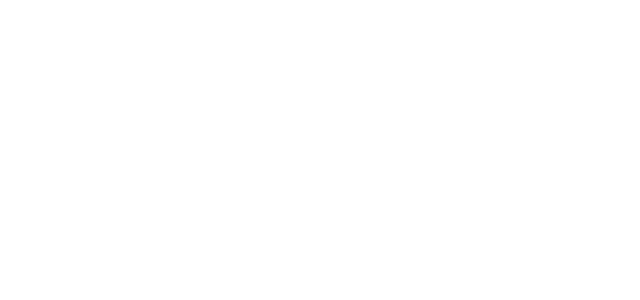
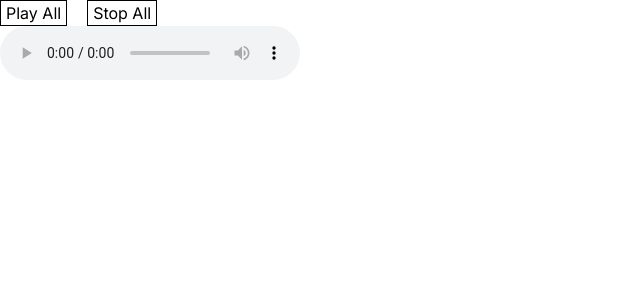
Before and after one commit to tobyhogan/track-stem-mixer, a Next.js app: page / in a window 1280 px wide. Shown: the top 300 px of the page, without its empty margins (0-640 px from the left). Built offline with nearby package versions, Linux system fonts and the light colour scheme.

Commit message:
worked more on reducing

```diff
--- a/src/app/components/track.tsx
+++ b/src/app/components/track.tsx
@@ -1,36 +1,14 @@
-'use client';
-
-import React, { useEffect, useState, useRef, useMemo } from "react";
-import ReactDOM from 'react-dom';
 
 
 
-const Track = ({ src, isPlaying }) => {
+const AudioTrack = (src) => {
+    return (
+      <div>
+        <audio controls src={src}>
 
-    // Hooks //
-
-    const audio = useMemo(() => {
-
-        return new Audio(src)
-
-    }, [src])
-
-    useEffect(() => {
-      if (isPlaying) {
-        audio.play()
-      } else {
-        audio.pause()
-      }
-      return () => audio.pause()
-    }, [isPlaying])
-
-    // Rendering //
-
-    return (
-      <li>
-        {src}
-      </li>
-    )
+        </audio>
+      </div>
+    );
 }
 
-export default Track;
+export default AudioTrack;
--- a/src/app/globals.css
+++ b/src/app/globals.css
@@ -1,3 +1,9 @@
 @tailwind base;
 @tailwind components;
 @tailwind utilities;
+
+
+button {
+  border: 1px solid;
+  padding: 0 5px 0 5px;
+}
--- a/src/app/page.tsx
+++ b/src/app/page.tsx
@@ -1,15 +1,23 @@
 'use client';
 
-import Track from './components/track.tsx';
+import AudioTrack from './components/track.tsx';
 
 
 
 export default function Home() {
 
+  const soundsLocation = "./components/pond-sweepme-bass.mp3";
+
+
   return (
 
+    <div>
 
-    <div>
+      <button>Play All</button>
+      <button className='ml-5'>Stop All</button>
+
+      <AudioTrack src={soundsLocation}/>
+
 
     </div>
 
```
Also changed, not shown: 1 other file (tests, documents, lock files or other folders).
